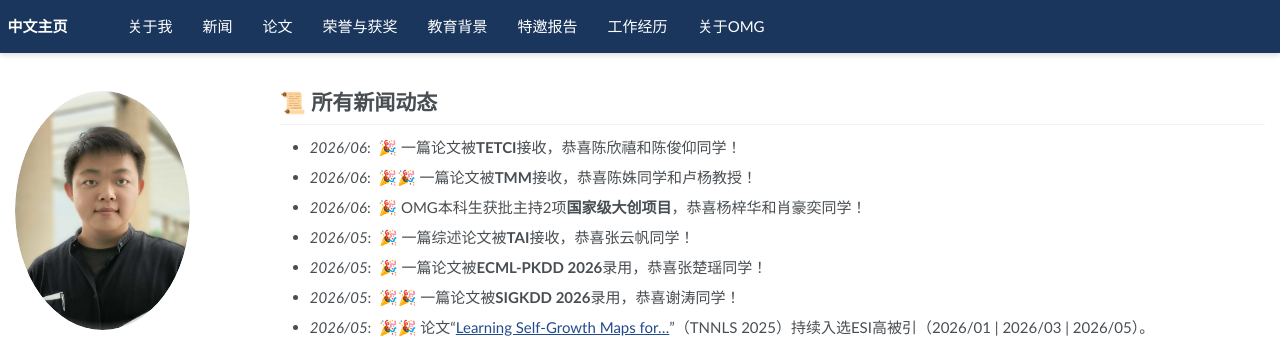
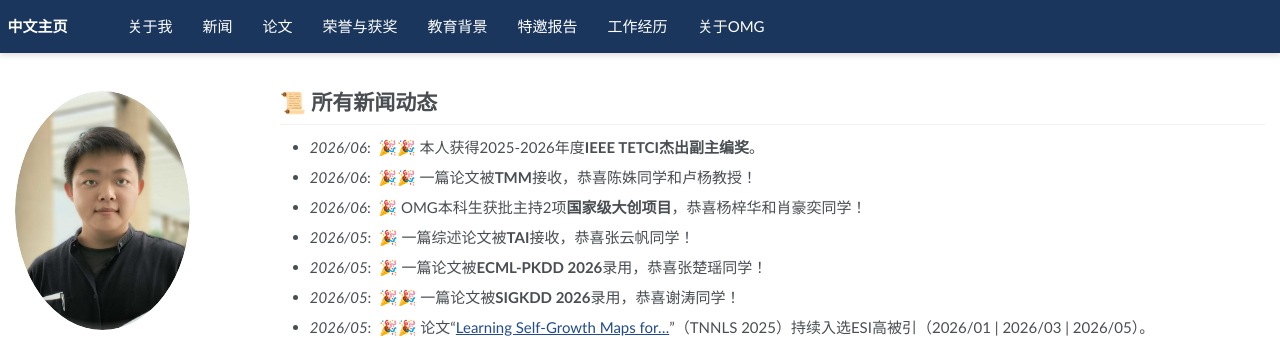
Before and after one commit to yqzhang-Zz/zh-news, a Jekyll site: the page built from _pages/about.md, in a window 1280 px wide and 900 px high. Shown: the top 338 px of the window. Built offline with Jekyll 4.4.1, drawn with Linux system fonts in a browser that asks for light colours; some web fonts are replaced; a script that is not in the unit is left out; comment, search, counter and statistics services are not loaded.

Commit message:
Update about.md

```diff
--- a/_pages/about.md
+++ b/_pages/about.md
@@ -11,7 +11,7 @@ redirect_from:
 <span class='anchor' id="news"></span>
 
 # 📜 所有新闻动态
-- *2026/06*: &nbsp;🎉 一篇论文被**TETCI**接收，恭喜陈欣禧和陈俊仰同学！
+- *2026/06*: &nbsp;🎉🎉 本人获得2025-2026年度**IEEE TETCI杰出副主编奖**。
 - *2026/06*: &nbsp;🎉🎉 一篇论文被**TMM**接收，恭喜陈姝同学和卢杨教授！
 - *2026/06*: &nbsp;🎉 OMG本科生获批主持2项**国家级大创项目**，恭喜杨梓华和肖豪奕同学！
 - *2026/05*: &nbsp;🎉 一篇综述论文被**TAI**接收，恭喜张云帆同学！
```
